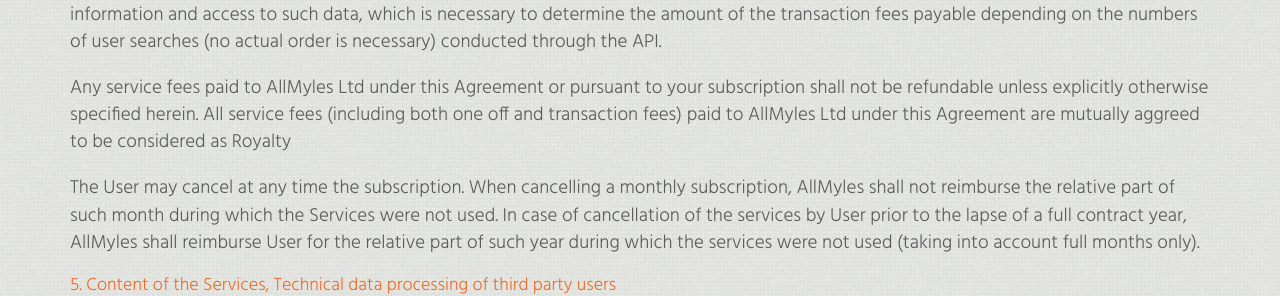
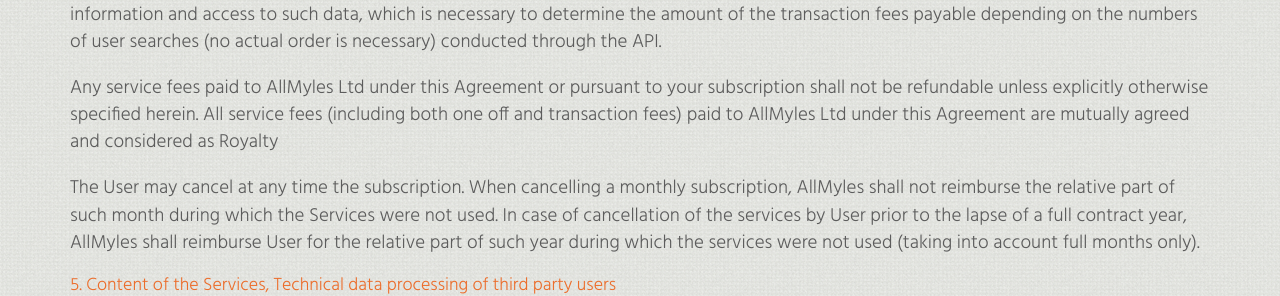
Before and after one commit to balazsszilardtoth/allmyles.github.io, a Jekyll site: the page built from tos.html, in a window 1280 px wide and 900 px high, scrolled down 1769 px. Shown: the part 187-483 px from the top of the window. Built offline with Jekyll 4.4.1, drawn with Linux system fonts in a browser that asks for light colours; nearby versions of some CDN libraries.

Commit message:
correct typo - agreed

```diff
--- a/tos.html
+++ b/tos.html
@@ -34,7 +34,7 @@ title: Terms of Services - Allmyles
 		<h4>4. Payment; Cancellation</h4>
 		<p>In consideration of the use of the Services, User shall pay to AllMyles Ltd the service fee (including transaction fees paid after user searches in the API) presented on the Website. The service fees are payable on a monthly or Yearly subscription basis in advance, with the exception of the transaction fees, which are payable on a monthly basis after each monthly period of your subscription. The service fees may be changed by AllMyles Ltd from time to time, prospectively and not retroactively. You acknowledge and accept that we may use a third party service provider (PayU Hungary Kft.) to manage and process your payments. User furthermore consents to provide AllMyles Ltd with every information and access to such data, which is necessary to determine the amount of the transaction fees payable depending on the numbers of user searches (no actual order is necessary) conducted through the API.</p>
 
-		<p>Any service fees paid to AllMyles Ltd under this Agreement or pursuant to your subscription shall not be refundable unless explicitly otherwise specified herein. All service fees (including both one off and transaction fees) paid to AllMyles Ltd under this Agreement are mutually aggreed to be considered as Royalty</p>
+		<p>Any service fees paid to AllMyles Ltd under this Agreement or pursuant to your subscription shall not be refundable unless explicitly otherwise specified herein. All service fees (including both one off and transaction fees) paid to AllMyles Ltd under this Agreement are mutually agreed and considered as Royalty</p>
 
 		<p>The User may cancel at any time the subscription. When cancelling a monthly subscription, AllMyles shall not reimburse the relative part of such month during which the Services were not used. In case of cancellation of the services by User prior to the lapse of a full contract year, AllMyles shall reimburse User for the relative part of such year during which the services were not used (taking into account full months only).</p>
 
```
